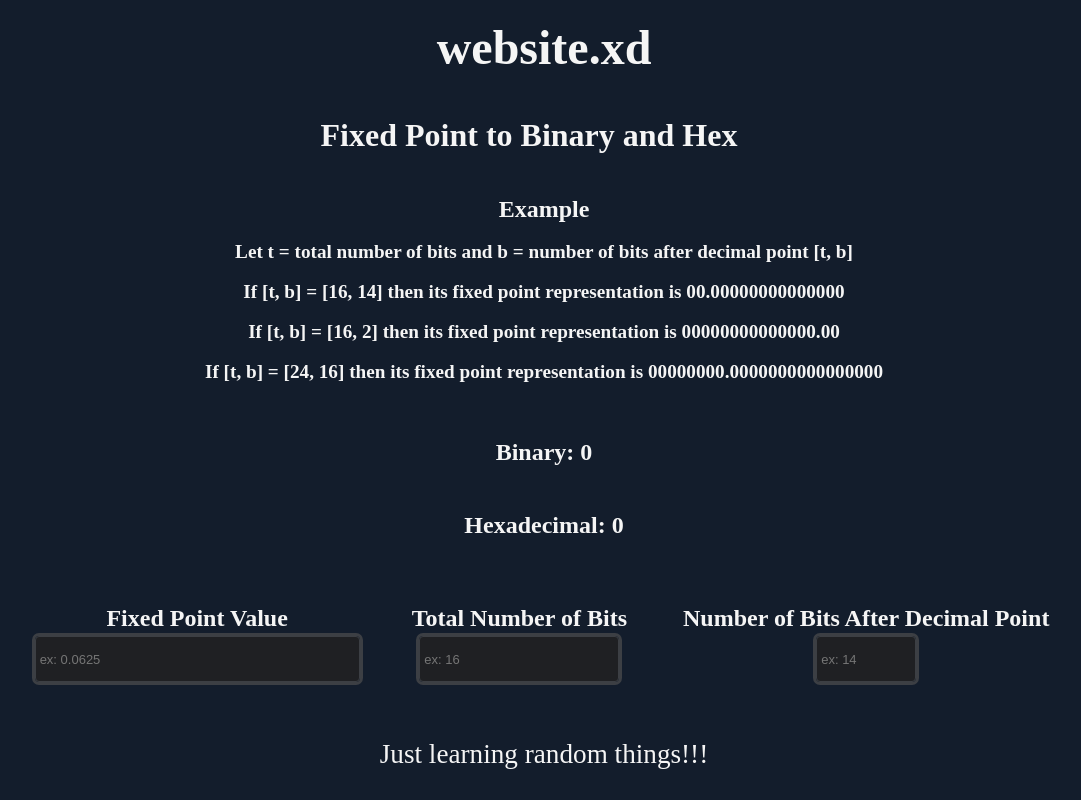
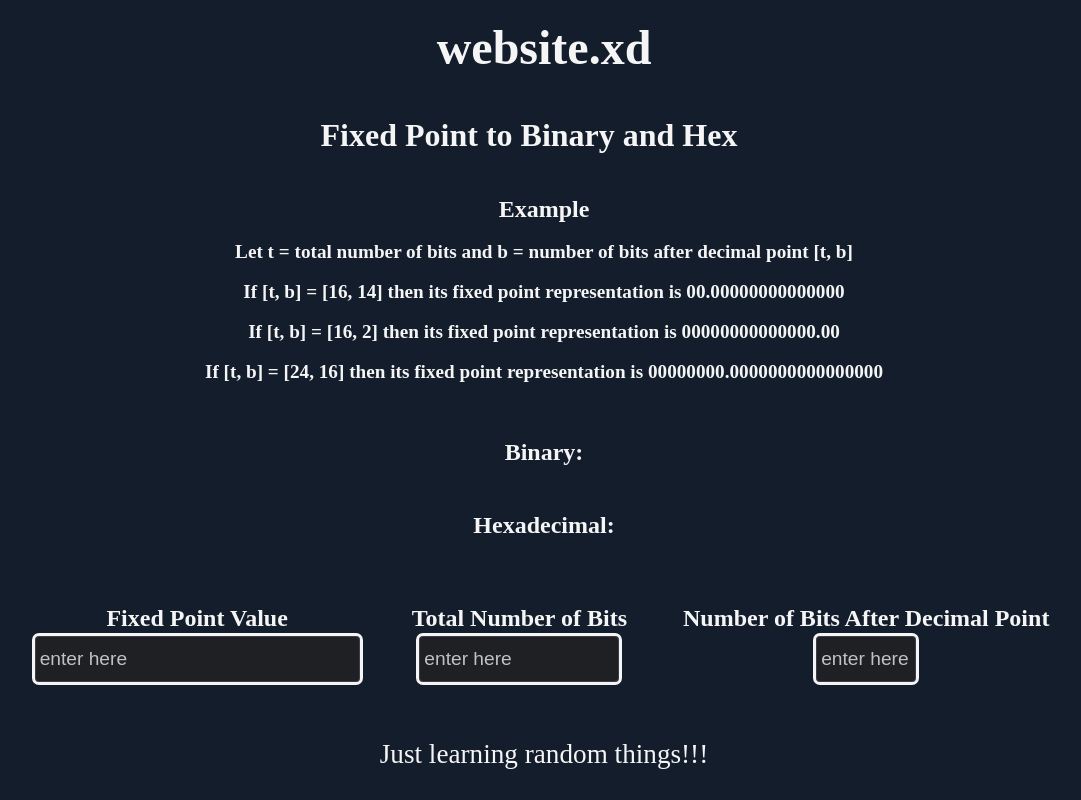
Before and after one commit to biki0/mywebsite, a React (Vite) app: page /fixedpoint in a window 1280 px wide. Shown: the whole page, without its empty margins (96-1177 px from the left). Built offline with nearby package versions, Linux system fonts and the light colour scheme.

Commit message:
code cleanup and added two's complement support

```diff
--- a/src/components/Converter/FixedPoint.tsx
+++ b/src/components/Converter/FixedPoint.tsx
@@ -8,136 +8,152 @@ const FixedPoint = () => {
     // let b_bits = number of bits after the decimal point of the fixed point value
 
     const [fixed_point_val, set_fp_value] = useState<string>("");
-    const [t_bits, set_t_bits] = useState<string>("");
-    const [b_bits, set_b_bits] = useState<string>("");
+    const [total_bits, set_total_bits] = useState<string>("");
+    const [bits_after_dec, set_bits_after_dec] = useState<string>("");
 
-    let binary_val: string = "0";
-    let hex_val: string = "0";
+    let binary_value: string = "";
+    let hex_value: string = "";
 
     const handle_fp_value = (event: React.ChangeEvent<HTMLInputElement>) => {
-
         set_fp_value(event.target.value);
-
     }
 
     const handle_t_bit_value = (event: React.ChangeEvent<HTMLInputElement>) => {
-
-        set_t_bits(event.target.value);
-
+        set_total_bits(event.target.value);
     }
 
     const handle_b_bit_value = (event: React.ChangeEvent<HTMLInputElement>) => {
-
-        set_b_bits(event.target.value);
-
+        set_bits_after_dec(event.target.value);
     }
 
     const integer_to_binary = (num: string, bit_amount: number) => {
-
         return parseInt(num, 10).toString(2).padStart(bit_amount, "0");
-
     }
 
     const binary_to_hex = (bin_val: string) => {
-
         return parseInt(bin_val, 2).toString(16);
-
     }
 
-    //splits binary value starting from right to left into sections of 4bits
-    //ex. {01010010 = 0101 0010 = 0x52} (4bits = 1hex digit)
+    //splits binary value starting from right to left into sections of 4 bits
+    //ex. {01010010 = [0101, 0010] = 0x52} (4bits = 1hex digit)
     const binary_sections_to_hex = (bin_val: string) => {
 
         let dec_bin_split: Array<string> = bin_val.split("");
         let dec_bin_arr: Array<string> = [];
 
-        while(dec_bin_split.length){
+        while(dec_bin_split.length) {
+            dec_bin_arr.unshift(dec_bin_split.splice(-4).join(""));
+        }
 
-            dec_bin_arr.unshift(dec_bin_split.splice(-4).join(""));
+        let hex_val: string = "";
+
+        for(let i: number = 0; i < dec_bin_arr.length; ++i) {
+            hex_val = hex_val + binary_to_hex(dec_bin_arr[i]).toUpperCase();
+        }
+
+        return "0x" + hex_val;
+
+    }
+
+    const fractions_to_binary = (fraction_val: number, total_frac_bits: number) => {
+
+        let binary_val: string = "";
+
+        for(let i: number = 0; i < total_frac_bits; ++i) {
+
+            if(!Number.isInteger(fraction_val)) {
+                fraction_val = fraction_val * 2;
+
+                if((fraction_val - 1) >= 0) {
+
+                    fraction_val = fraction_val - 1;
+                    binary_val = binary_val + "1";
+
+                }
+                else {
+                    binary_val = binary_val + "0";
+                }
+            }
+            else {
+                binary_val = binary_val + "0";
+            }
 
         }
 
-        let h: string = "";
+        return binary_val;
 
-        for(let i=0; i<dec_bin_arr.length; ++i){
+    }
 
-            h = h + binary_to_hex(dec_bin_arr[i]).toUpperCase();
+    const binary_twos_complement = (bin_val: string) => {
+
+        let bin_val_invert: string = bin_val.split('').map(x => x === "0" ? "1" : "0").join('');
+        let twos_comp: bigint = ((BigInt('0b' + bin_val_invert) + BigInt('0b' + 1)));
+
+        return twos_comp;
+
+    }
+
+    const fixed_point_conversion = (fp_val: number, t_bits: number, b_bits: number, is_twos_complement: boolean) : [bin_val: string, hex_val: string] => {
+
+        let bits_before_dec:number = t_bits - b_bits;
+        let bin_val: string = "";
+        let hex_val: string = "";
+        let int_part: number = Math.floor(fp_val);
+        let dec_part: number = fp_val - int_part;
+
+
+        if(Number.isInteger(fp_val)) {
+            bin_val = integer_to_binary(fp_val.toString(), bits_before_dec) + "0".repeat(b_bits);
+        }
+        else {
+
+            let frac_bin: string = fractions_to_binary(dec_part, b_bits);
+            let whole_num_bin: string = integer_to_binary(int_part.toString(), bits_before_dec);
+            bin_val = (t_bits - b_bits == 0) ? frac_bin : whole_num_bin + frac_bin;
 
         }
 
-        return h;
+        if(is_twos_complement){
+            bin_val = binary_twos_complement(bin_val).toString(2);
+        }
+
+        hex_val = binary_sections_to_hex(bin_val);
+        bin_val = bin_val.slice(0, bits_before_dec) + "." + bin_val.slice(bits_before_dec);
+
+
+
+        return [bin_val, hex_val];
 
     }
 
-    const fixed_point_to_hex_bin = () => {
 
-        let fp: number = Number(fixed_point_val);
-        let t_b: number = Number(t_bits);
-        let b_b: number = Number(b_bits);
-        let bits_before_dec: number = t_b - b_b;
+    if(fixed_point_val.length > 0 && total_bits.length > 0 && bits_after_dec.length > 0) {
 
-        //have to divide the binary_vals into bits of 4 and then convert to hex. not do it all at once. same way its done for non whole numbers
-        if(Number.isInteger(fp)){
+        let fp_value: number;
+        let t_bits: number = Number(total_bits);
+        let b_bits: number = Number(bits_after_dec);
+        let is_twos_complement: boolean;
 
-            let dec_bin_value: string = "0".repeat(b_b);
-            binary_val = integer_to_binary(fixed_point_val, bits_before_dec) + dec_bin_value;
-            hex_val = "0x" + binary_sections_to_hex(binary_val);
-            binary_val = binary_val + "." + "0".repeat(b_b);
+        if(fixed_point_val[0] == "-"){
+
+            fp_value = Number(fixed_point_val.replace("-", ""));
+            is_twos_complement = true;
 
         }
         else {
 
-            let int_part: number = Math.floor(fp);
-            let dec_part: number = fp - int_part;
-            let int_bin: string = integer_to_binary(int_part.toString(), bits_before_dec);
-            let dec_bin: string = "";
-
-            let temp_b_bits: number = dec_part;
-
-            for(let i=0; i<b_b; ++i) {
-
-                if(!Number.isInteger(temp_b_bits)){
-
-                    temp_b_bits = temp_b_bits * 2;
-
-                    if((temp_b_bits - 1) >= 0){
-
-                        temp_b_bits = temp_b_bits - 1;
-                        dec_bin = dec_bin + "1";
-
-                    }
-                    else{
-
-                        dec_bin = dec_bin + "0";
-
-                    }
-
-                }
-                else{
-
-                    dec_bin = dec_bin + "0".repeat(b_b - i);
-                    break
-
-                }
-
-            }
-
-            //0.26953125 <24,16> = 0x004500
-            //0.0019989013671875 <16,16> = 0x0083
-
-            let new_dec_bin: string = (t_b - b_b  == 0) ? dec_bin : int_bin + dec_bin;
-            hex_val = "0x" + binary_sections_to_hex(new_dec_bin);
-            binary_val = (t_b - b_b == 0) ?  " "+ "." + dec_bin : int_bin + "." + dec_bin;
+            fp_value = Number(fixed_point_val);
+            is_twos_complement = false;
 
         }
 
+        [binary_value, hex_value] = fixed_point_conversion(fp_value, t_bits, b_bits, is_twos_complement);
+
+        //0.26953125 <24,16> = 0x004500
+        //0.0019989013671875 <16,16> = 0x0083
+
     }
 
-    if(fixed_point_val.length > 0 || t_bits.length > 0 || b_bits.length > 0) {
-
-        fixed_point_to_hex_bin();
-
-    }
 
     return (
 
@@ -157,29 +173,29 @@ const FixedPoint = () => {
 
             <div className="card">
                 <div className="container">
-                    <h2><b>Binary: { binary_val } </b></h2>
+                    <h2><b>Binary: { binary_value } </b></h2>
                 </div>
             </div>
 
             <div className="card">
                 <div className="container">
-                    <h2><b>Hexadecimal: { hex_val }</b></h2>
+                    <h2><b>Hexadecimal: { hex_value }</b></h2>
                 </div>
             </div>
 
             <div className="input-boxes">
                 <h2> Fixed Point Value</h2>
-                <input className="fp-val" type="text" placeholder="ex: 0.0625" value={ fixed_point_val } onChange={ handle_fp_value } />
+                <input className="fp-val" type="text" placeholder="enter here" value={ fixed_point_val } onChange={ handle_fp_value } />
             </div>
 
             <div className="input-boxes">
                 <h2> Total Number of Bits</h2>
-                <input className="bit-val" type="text" placeholder="ex: 16" value={ t_bits } onChange={ handle_t_bit_value } />
+                <input className="bit-val" type="text" placeholder="enter here" value={ total_bits } onChange={ handle_t_bit_value } />
             </div>
 
             <div className="input-boxes">
                 <h2> Number of Bits After Decimal Point</h2>
-                <input className="dpoint-val" type="text" placeholder="ex: 14" value={ b_bits } onChange={ handle_b_bit_value } />
+                <input className="dpoint-val" type="text" placeholder="enter here" value={ bits_after_dec } onChange={ handle_b_bit_value } />
             </div>
 
         </>
--- a/src/components/Converter/fp.css
+++ b/src/components/Converter/fp.css
@@ -28,15 +28,19 @@
 
     background: rgb(31, 32, 35);
     border: 1px solid rgb(60, 63, 68);
-    outline: solid rgb(60, 63, 68);
+    outline: solid whitesmoke;
     border-radius: 4px;
-    font-size: 13px;
+    font-size: 1.2rem;
     color: rgb(247, 248, 248);
     height: 46px;
     width: 100%;
     max-width: 500px;
     appearance: none;
     transition: border 0.15s ease 0s;
+}
+
+.input-boxes input::placeholder {
+    color: rgba(245, 245, 245, 0.76);
 }
 
 .card {
--- a/tsconfig.json
+++ b/tsconfig.json
@@ -8,6 +8,8 @@
     "esModuleInterop": false,
     "allowSyntheticDefaultImports": true,
     "strict": true,
+    "noImplicitReturns": true,
+    "noImplicitAny": true,
     "forceConsistentCasingInFileNames": true,
     "module": "ESNext",
     "moduleResolution": "Node",
```
